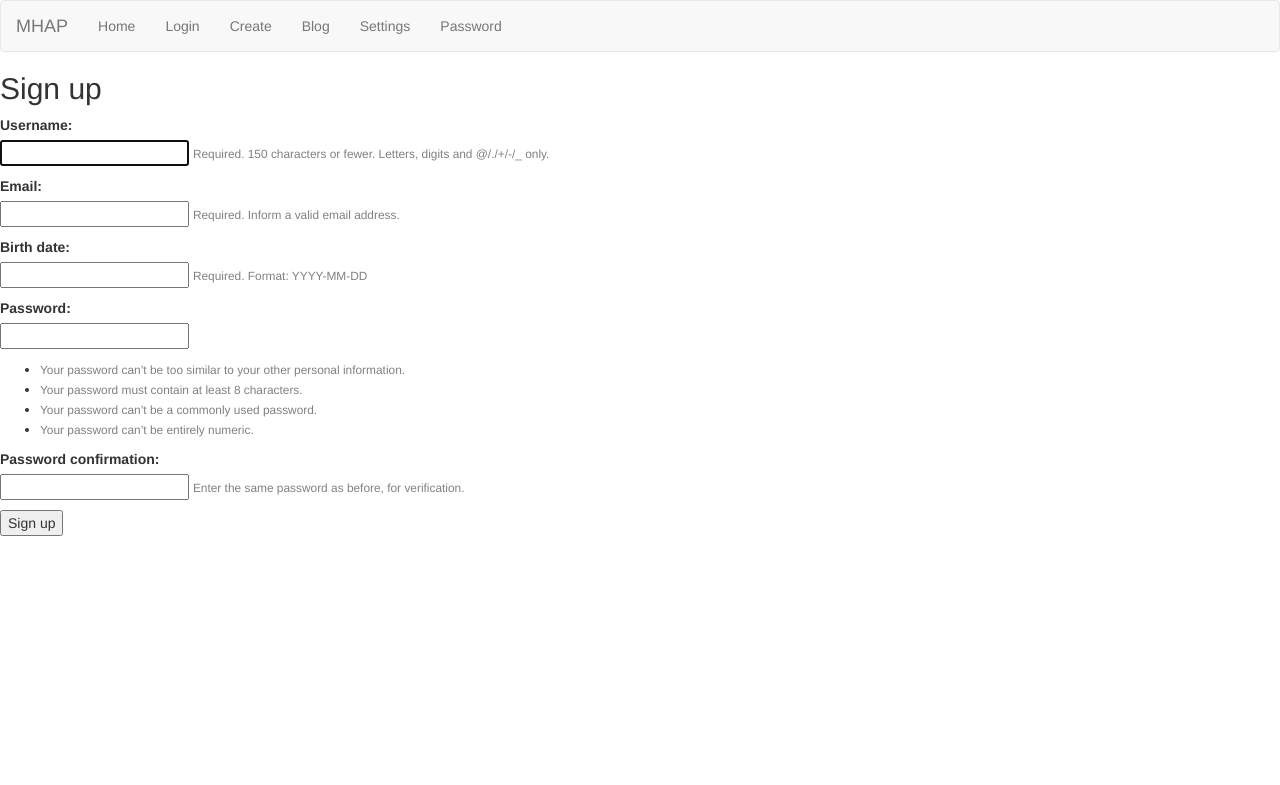
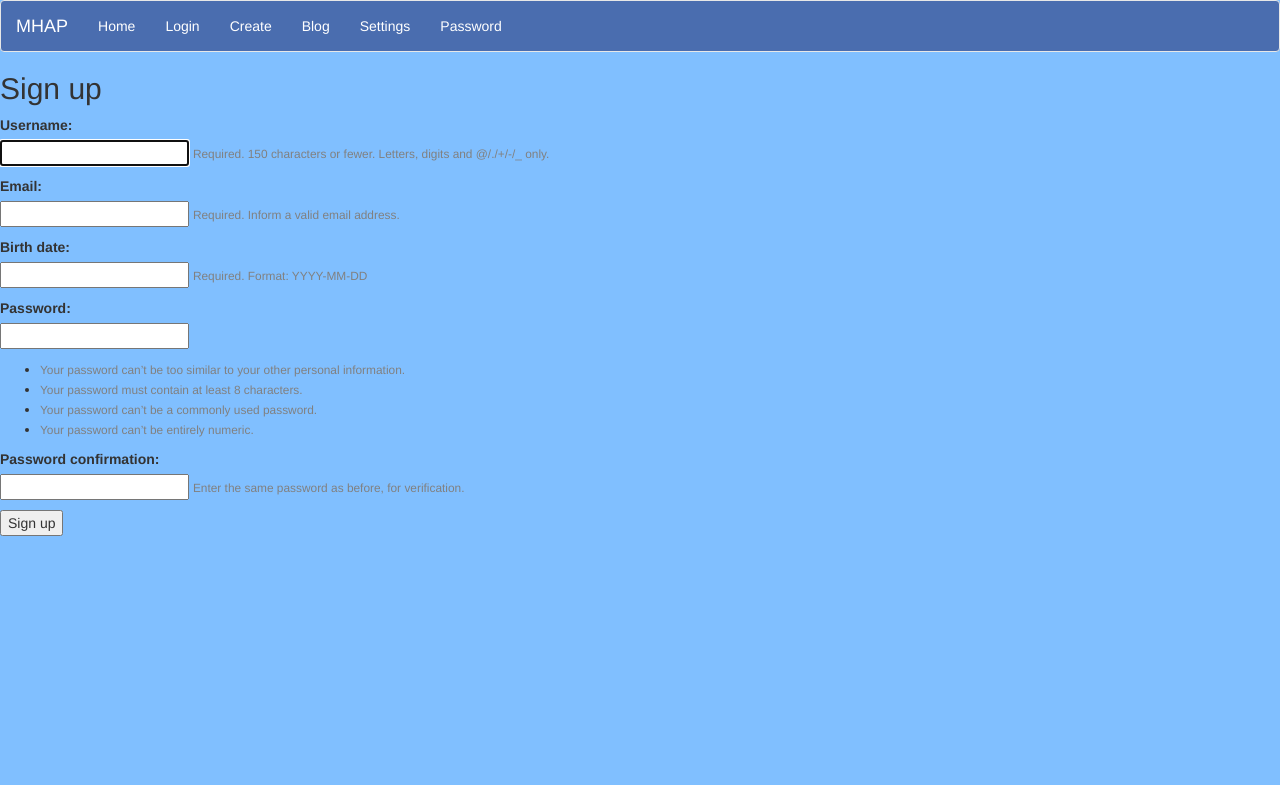
Before and after one commit to SIU-CS/J-JAM-production, a Django app: page /signup/ in a window 1280 px wide. Shown: the top 785 px of the page. Run offline with Django 3.2, Linux system fonts and the light colour scheme; parts of the project's set-up code (start-up, migrations or seed data) failed here and were passed over; some libraries are stand-ins or nearby versions.

Commit message:
color scheme and consistency modifications

```diff
--- a/mhapsite/templates/base.html
+++ b/mhapsite/templates/base.html
@@ -8,6 +8,7 @@
     <title>
         {% block head_title %} J-JAM {% endblock head_title %}
     </title>
+
     <style>
         {
             % block style %
@@ -20,7 +21,7 @@
 </head>
 {% include 'navbar.html' %}
 
-<body>
+<body style="background:#58FAF4">
 
     <div class='container'>
         {% block content %} {% endblock content %}
--- a/mhapsite/templates/navbar.html
+++ b/mhapsite/templates/navbar.html
@@ -8,20 +8,20 @@
 
 </head>
 
-<body>
+<body style="background:#80BFFF">
 
-    <nav class="navbar navbar-default">
+    <nav class="navbar navbar-default" style="background:#4A6DAF">
         <div class="container-fluid">
             <div class="navbar-header">
-                <a class="navbar-brand" href="#">MHAP</a>
+                <a style="color:#FFFFFF" class="navbar-brand" href="#">MHAP</a>
             </div>
-            <ul class="nav navbar-nav">
-                <li><a href="http://127.0.0.1:8000/mhap">Home</a></li>
-                <li><a href="http://127.0.0.1:8000/login">Login</a></li>
-                <li><a href="http://127.0.0.1:8000/mhap/create">Create</a></li>
-                <li><a href="http://127.0.0.1:8000/mhap/list">Blog</a></li>
-                <li><a href="http://127.0.0.1:8000/mhap/settings/">Settings</a></li>
-                <li><a href="http://127.0.0.1:8000/mhap/settings/password">Password</a></li>
+            <ul class="nav navbar-nav navbar-center" >
+                <li><a style="color:#FFFFFF" href="http://127.0.0.1:8000/mhap">Home</a></li>
+                <li><a style="color:#FFFFFF" href="http://127.0.0.1:8000/login">Login</a></li>
+                <li><a style="color:#FFFFFF" href="http://127.0.0.1:8000/mhap/create">Create</a></li>
+                <li><a style="color:#FFFFFF" href="http://127.0.0.1:8000/mhap/list">Blog</a></li>
+                <li><a style="color:#FFFFFF" href="http://127.0.0.1:8000/mhap/settings/">Settings</a></li>
+                <li><a style="color:#FFFFFF" href="http://127.0.0.1:8000/mhap/settings/password">Password</a></li>
             </ul>
         </div>
     </nav>
```
